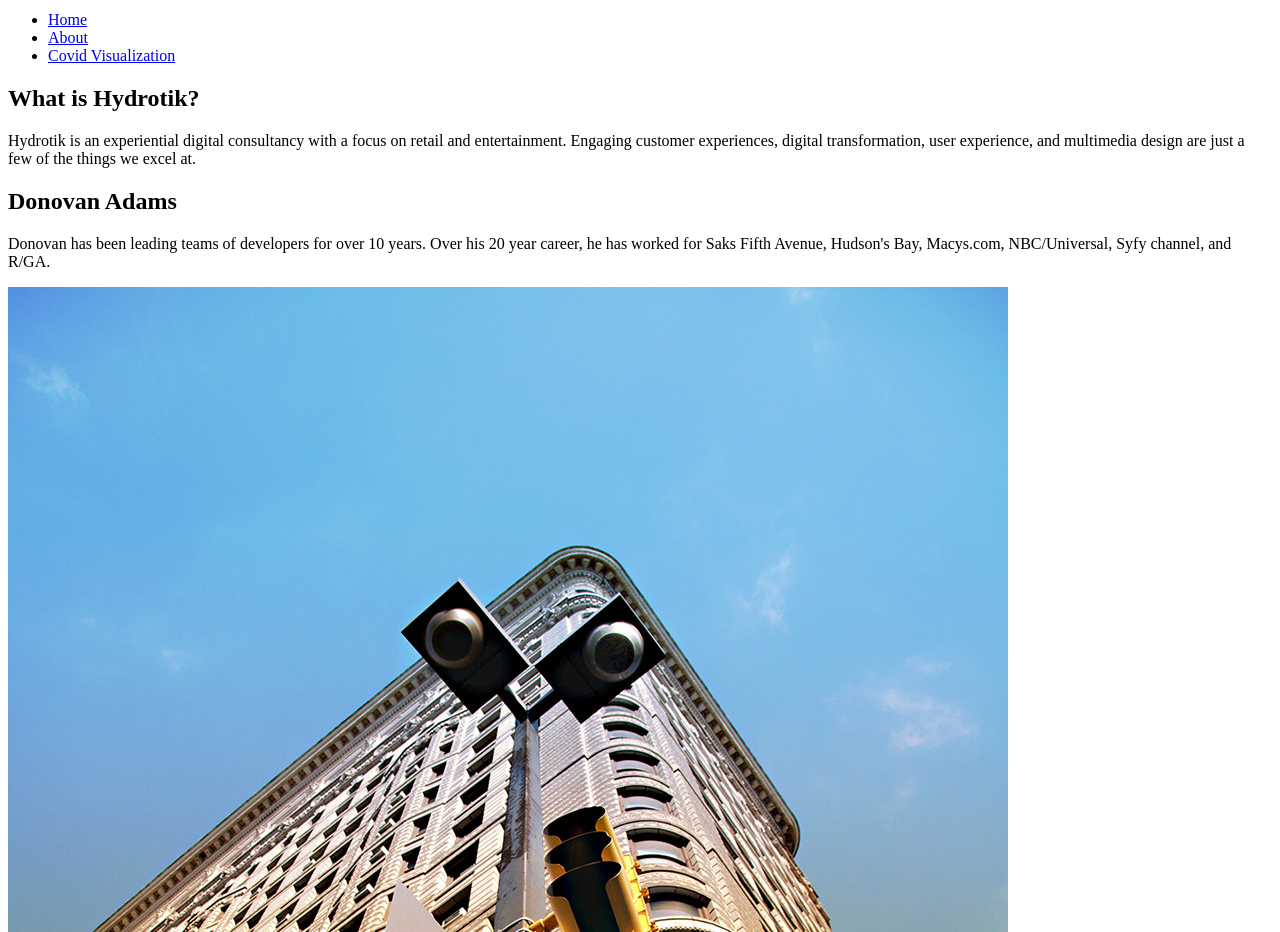
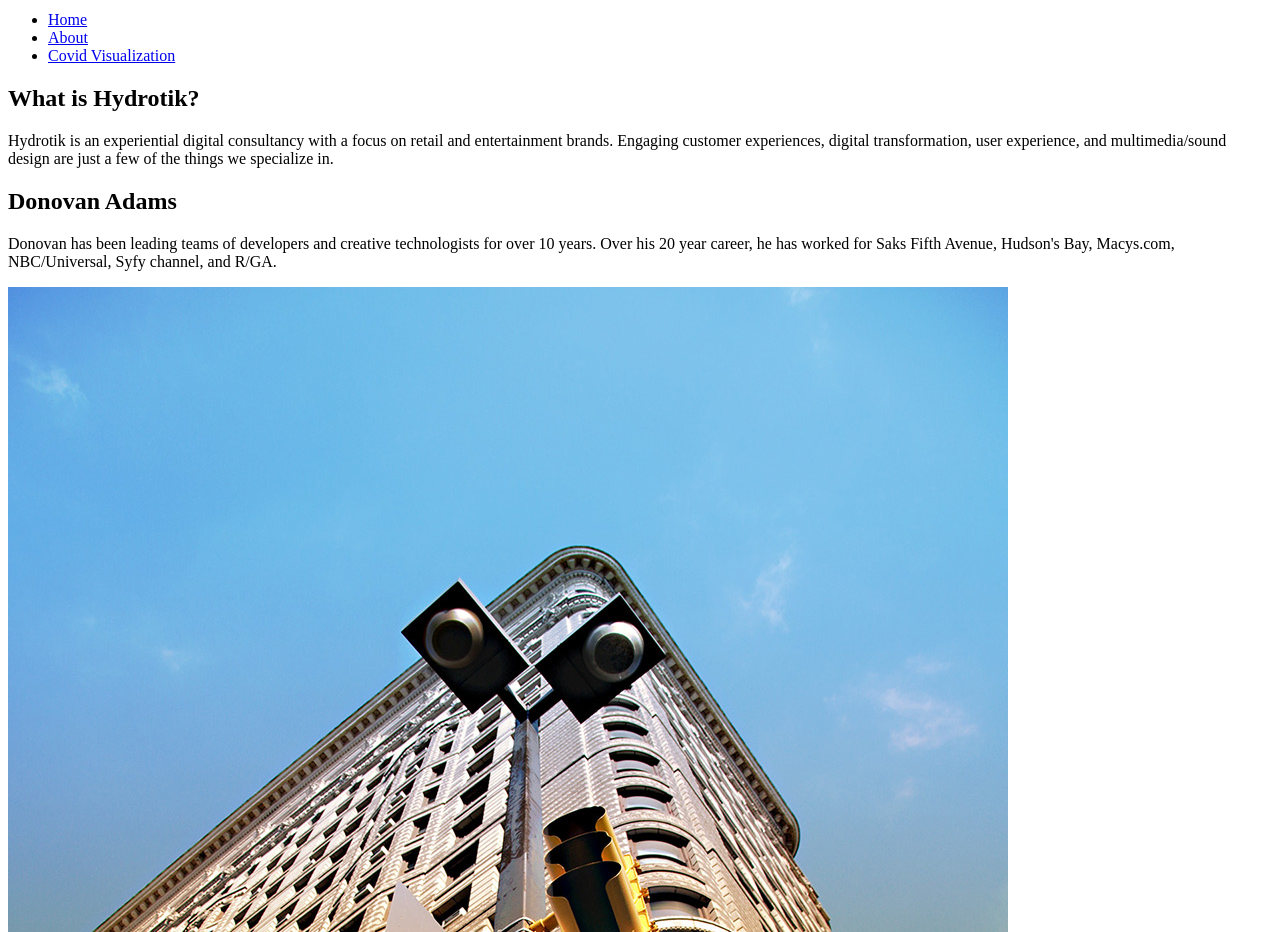
Before and after one commit to hydrotik/hydrotik, a Next.js app: page /about in a window 1280 px wide. Shown: the part 1320-2252 px from the top of the page. Built offline with nearby package versions, Linux system fonts and the light colour scheme; no server answers.

Commit message:
copy changes

```diff
--- a/src/pages/about.tsx
+++ b/src/pages/about.tsx
@@ -11,11 +11,11 @@ const About: NextPage = () => (
 					{[
 						{
 							heading: `What is Hydrotik?`,
-							body: `Hydrotik is an experiential digital consultancy with a focus on retail and entertainment. Engaging customer experiences, digital transformation, user experience, and multimedia design are just a few of the things we excel at.`
+							body: `Hydrotik is an experiential digital consultancy with a focus on retail and entertainment brands. Engaging customer experiences, digital transformation, user experience, and multimedia/sound design are just a few of the things we specialize in.`
 						},
 						{
 							heading: `Donovan Adams`,
-							body: `Donovan has been leading teams of developers for over 10 years. Over his 20 year career, he has worked for Saks Fifth Avenue, Hudson's Bay, Macys.com, NBC/Universal, Syfy channel, and R/GA.`
+							body: `Donovan has been leading teams of developers and creative technologists for over 10 years. Over his 20 year career, he has worked for Saks Fifth Avenue, Hudson's Bay, Macys.com, NBC/Universal, Syfy channel, and R/GA.`
 						}
 					].map((section, index) => (
 						<div key={index}>
```
Also changed, not shown: 4 other files (tests, documents, lock files or other folders).
